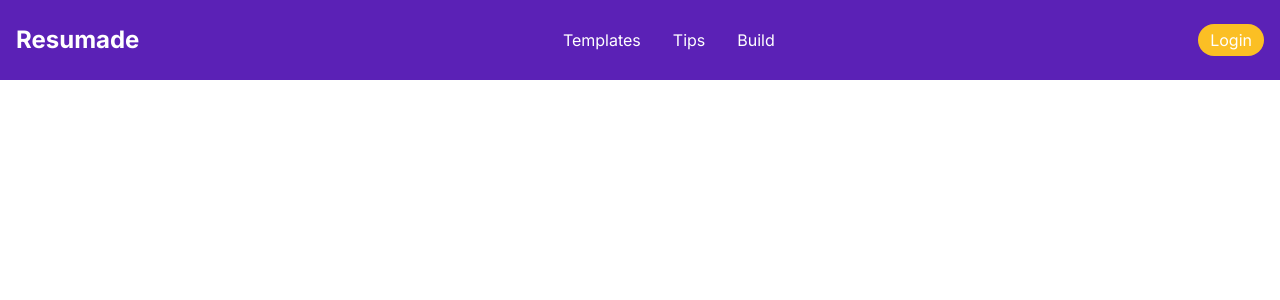
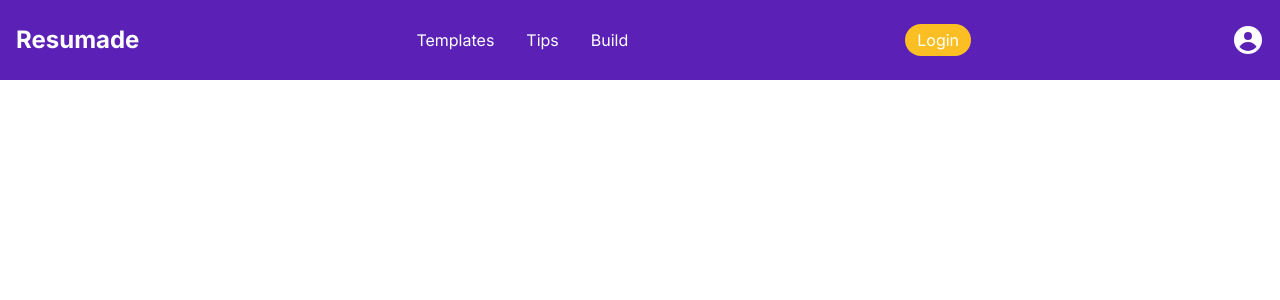
Before and after one commit to Josejguz/resume-generator, a Next.js app: page / in a window 1280 px wide. Shown: the top 300 px of the page. Built offline with nearby package versions, Linux system fonts and the light colour scheme.

Commit message:
Modify Navbar

```diff
--- a/src/components/Navbar.tsx
+++ b/src/components/Navbar.tsx
@@ -1,7 +1,18 @@
+'use client'
+
 import React from 'react';
-import { LightBulbIcon } from '@heroicons/react/16/solid';
+import { LightBulbIcon, UserCircleIcon } from '@heroicons/react/16/solid';
 
 export default function Navbar() {
+
+    const handleLogin = () => {
+        window.location.href = '/login';
+    }
+
+    const onClickProfile = () => {
+        window.location.href = '/profile';
+    }
+
     return (
         <nav className='sticky top-0 left-0 z-50 h-20 bg-home'>
             <div className='container mx-auto flex justify-between items-center p-4 h-20'>
@@ -17,7 +28,8 @@ export default function Navbar() {
                         <a href='./build' className='text-white'>Build</a>
                     </li>
                 </ul>
-                <a href='./login' className='bg-amber-400 px-3 py-1 rounded-2xl'><h3 className='text-white'>Login</h3></a>
+                <button className='bg-amber-400 px-3 py-1 rounded-2xl text-white' onClick={handleLogin} >Login</button>
+                <UserCircleIcon className='h-8 w-8 text-white hover:cursor-pointer' onClick={onClickProfile} />
             </div>
         </nav>
     )
```
